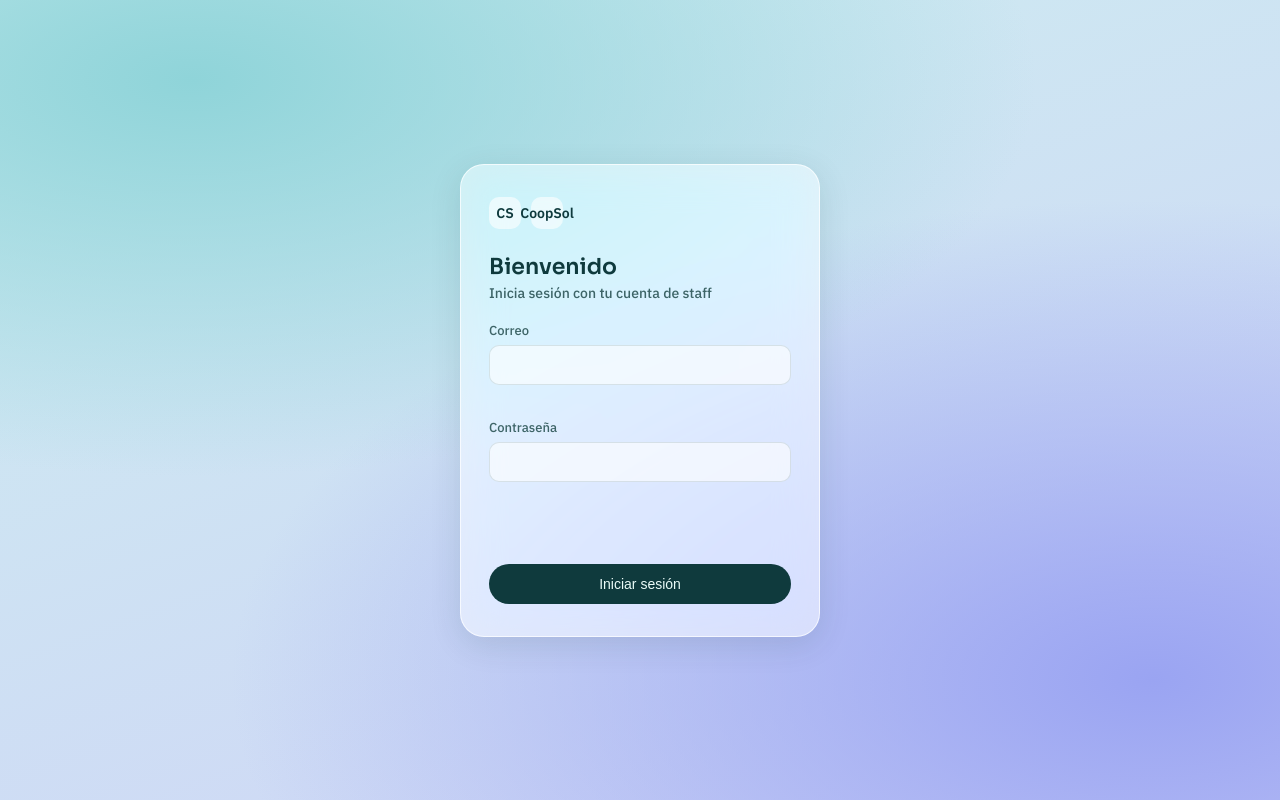
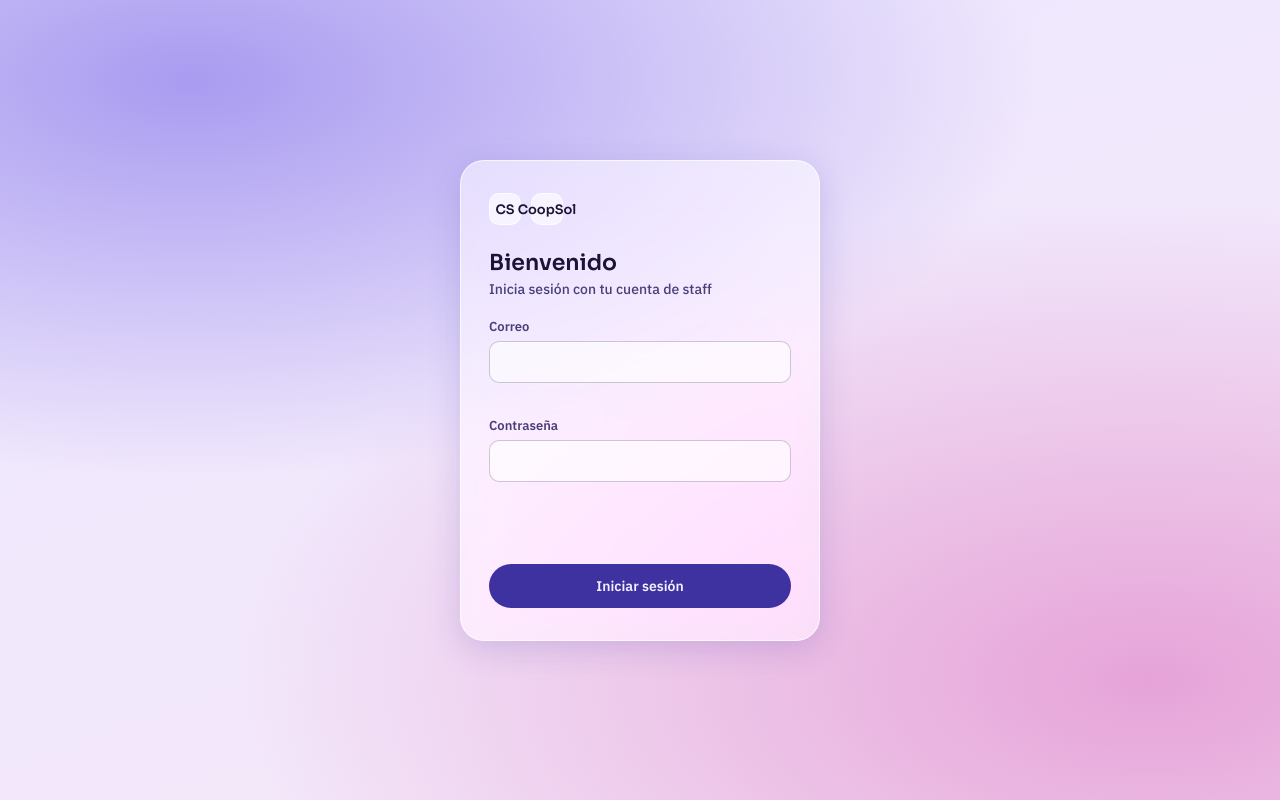
Before and after one commit to davidtriminio/coopsol, an Angular app in the folder web/: page /login in a window 1280 px wide. Built offline with nearby package versions, Linux system fonts and the light colour scheme; no server answers.

Commit message:
feat(web): apply glass style to login
Switch the login from its own teal palette to the shared glass tokens: use the global glass card and body background, apply the 500/600 font weights and the pill button geometry from the design system.

```diff
--- a/web/src/app/features/login/login.css
+++ b/web/src/app/features/login/login.css
@@ -1,39 +1,6 @@
 :host {
-  --bg-1: #8fd4d9;
-  --bg-2: #9aa4f2;
-  --bg-3: #cdeef0;
-  --bg-4: #cfd3f7;
-  --card-bg: rgba(255, 255, 255, 0.55);
-  --card-border: rgba(255, 255, 255, 0.7);
-  --card-shadow: rgba(15, 58, 61, 0.12);
-  --text: #0f3a3d;
-  --text-muted: #3d6467;
-  --field-bg: rgba(255, 255, 255, 0.6);
-  --field-border: rgba(15, 58, 61, 0.12);
-  --btn-bg: #0f3a3d;
-  --btn-fg: #eafbf8;
-  --danger: #a32d2d;
   display: block;
   min-height: 100vh;
-}
-
-@media (prefers-color-scheme: dark) {
-  :host {
-    --bg-1: #4b3fae;
-    --bg-2: #7a2f6b;
-    --bg-3: #1a1330;
-    --bg-4: #100b1e;
-    --card-bg: rgba(255, 255, 255, 0.07);
-    --card-border: rgba(255, 255, 255, 0.14);
-    --card-shadow: rgba(0, 0, 0, 0.35);
-    --text: #f2efff;
-    --text-muted: #b7aee0;
-    --field-bg: rgba(255, 255, 255, 0.06);
-    --field-border: rgba(255, 255, 255, 0.14);
-    --btn-bg: #b2a1ff;
-    --btn-fg: #1c1436;
-    --danger: #ff9b9b;
-  }
 }
 
 .page {
@@ -42,22 +9,12 @@
   align-items: center;
   justify-content: center;
   padding: 24px;
-  background: radial-gradient(120% 90% at 15% 10%, var(--bg-1) 0%, transparent 55%),
-  radial-gradient(120% 100% at 90% 85%, var(--bg-2) 0%, transparent 60%),
-  linear-gradient(160deg, var(--bg-3) 0%, var(--bg-4) 100%);
 }
 
 .card {
   width: 100%;
   max-width: 360px;
-  border-radius: 24px;
   padding: 32px 28px;
-  background: var(--card-bg);
-  backdrop-filter: blur(20px) saturate(180%);
-  -webkit-backdrop-filter: blur(20px) saturate(180%);
-  border: 1px solid var(--card-border);
-  box-shadow: 0 8px 32px var(--card-shadow);
-  color: var(--text);
 }
 
 .brand {
@@ -71,12 +28,14 @@
   width: 32px;
   height: 32px;
   border-radius: 10px;
-  background: var(--field-bg);
+  background: var(--glass-field-bg);
+  border: 1px solid var(--glass-card-border);
   display: flex;
   align-items: center;
   justify-content: center;
+  font-family: var(--font-display);
   font-weight: 600;
-  font-size: 14px;
+  font-size: 13px;
 }
 
 .brand-name {
@@ -94,7 +53,7 @@ h1 {
 
 .sub {
   font-size: 14px;
-  color: var(--text-muted);
+  color: var(--glass-text-muted);
   margin: 0 0 20px;
 }
 
@@ -106,7 +65,8 @@ h1 {
 .field span {
   display: block;
   font-size: 13px;
-  color: var(--text-muted);
+  font-weight: 600;
+  color: var(--glass-text-muted);
   margin-bottom: 6px;
 }
 
@@ -114,15 +74,17 @@ h1 {
   width: 100%;
   border-radius: 10px;
   padding: 11px 12px;
+  font-family: inherit;
   font-size: 14px;
-  background: var(--field-bg);
-  border: 1px solid var(--field-border);
-  color: var(--text);
+  font-weight: 500;
+  background: var(--glass-field-bg);
+  border: 1px solid var(--glass-field-border);
+  color: var(--glass-text);
 }
 
 .field-error {
   font-size: 12px;
-  color: var(--danger);
+  color: var(--glass-error);
   margin: -8px 0 12px;
   min-height: 16px;
   opacity: 0;
@@ -135,7 +97,7 @@ h1 {
 
 .form-error {
   font-size: 13px;
-  color: var(--danger);
+  color: var(--glass-error);
   margin: 0 0 14px;
   min-height: 34px;
   opacity: 0;
@@ -151,16 +113,18 @@ button {
   border: none;
   border-radius: 999px;
   padding: 12px;
+  min-width: 140px;
+  min-height: 44px;
+  font-family: var(--font-body);
   font-size: 14px;
-  font-weight: 500;
-  background: var(--btn-bg);
-  color: var(--btn-fg);
+  font-weight: 600;
+  background: var(--glass-btn-bg);
+  color: var(--glass-btn-fg);
   cursor: pointer;
   display: flex;
   align-items: center;
   justify-content: center;
   gap: 8px;
-  min-width: 140px;
 }
 
 button:disabled {
--- a/web/src/app/features/login/login.html
+++ b/web/src/app/features/login/login.html
@@ -1,5 +1,5 @@
 <div class="page">
-  <div class="card" [animate.enter]="'card-in'">
+  <div class="card glass-card" [animate.enter]="'card-in'">
     <div class="brand">
       <div class="brand-mark">CS</div>
       <div class="brand-mark">CoopSol</div>
```
